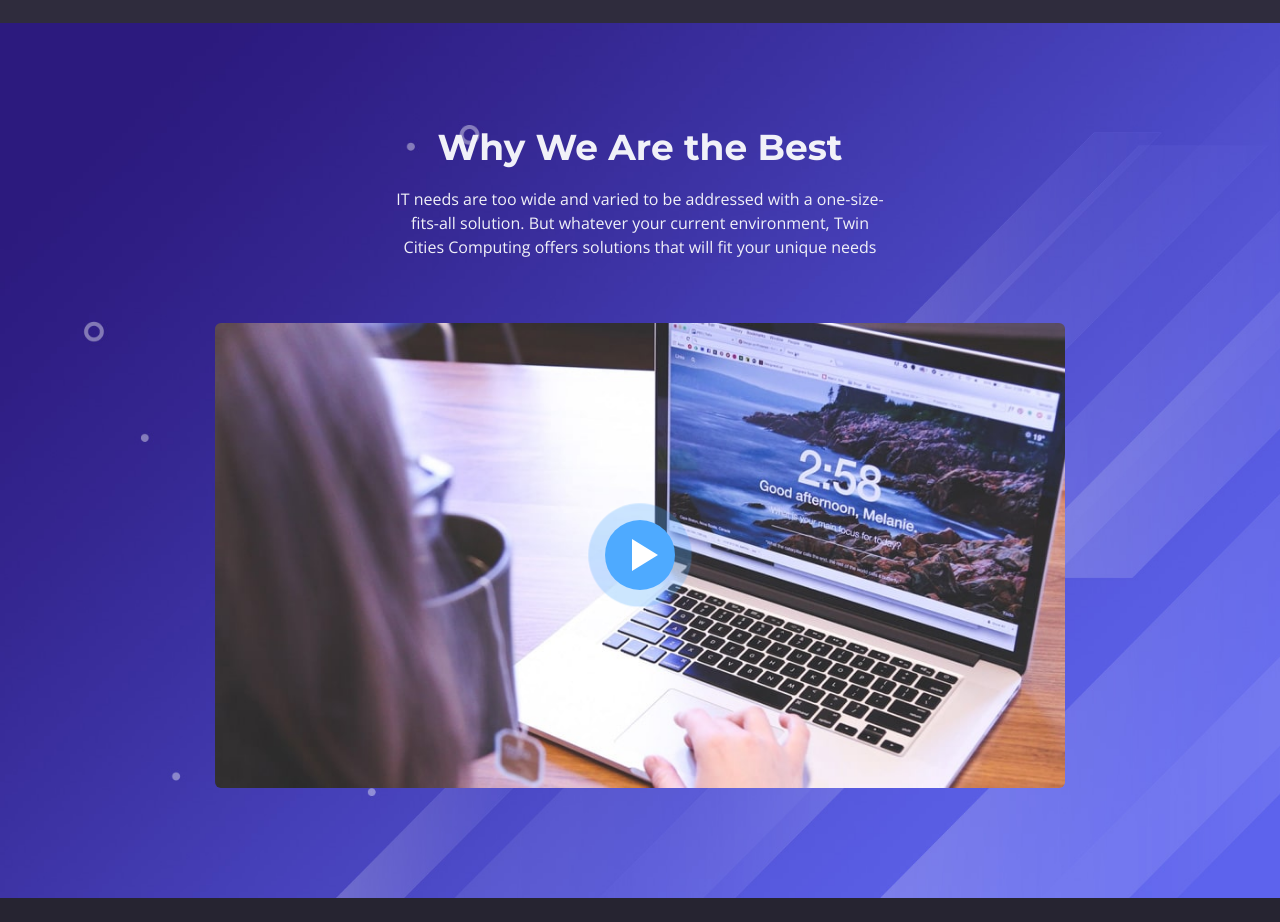
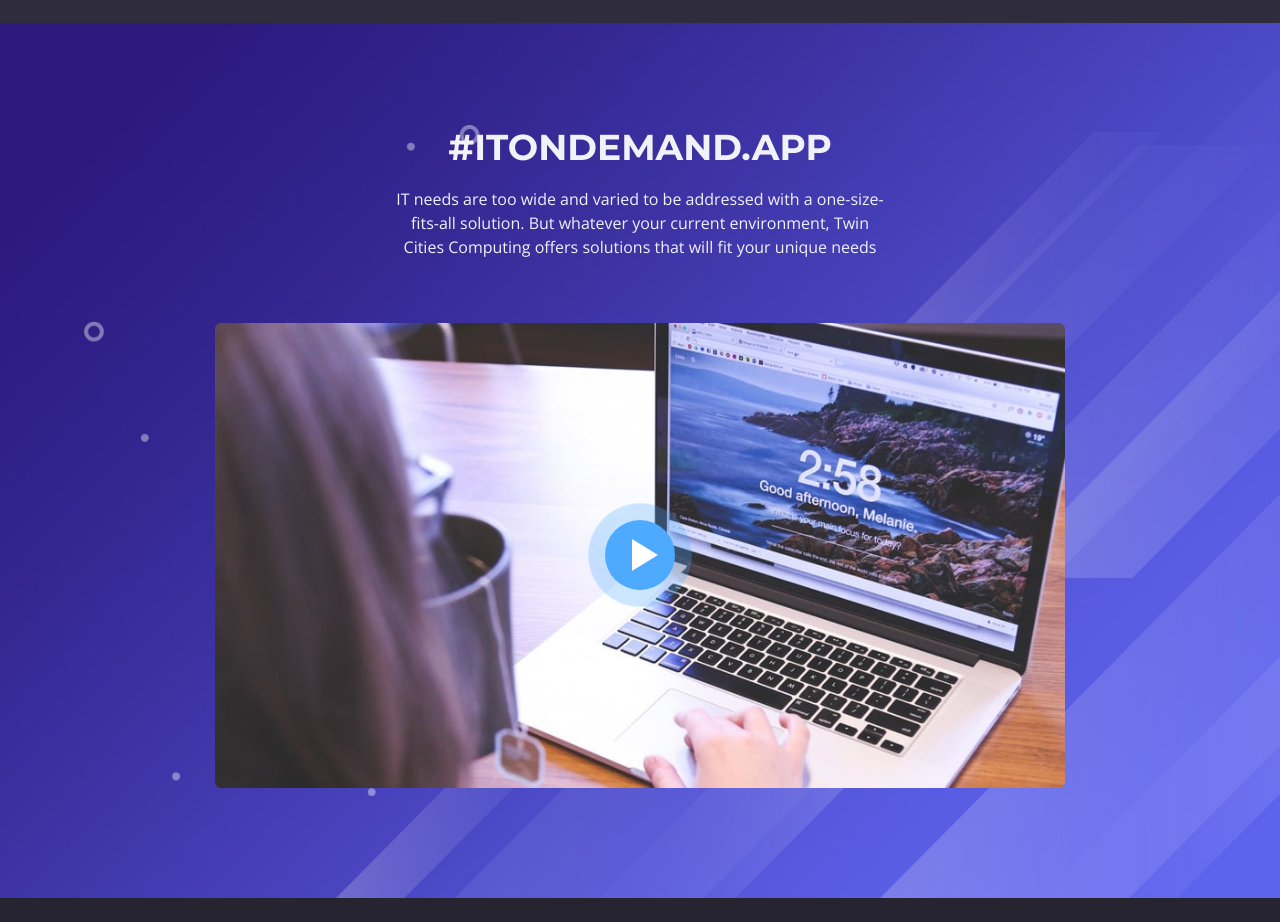
Before and after one commit to itondemandapp/itondemandapp.github.io, a plain HTML site: page index.html in a window 1280 px wide. Shown: the part 1960-2882 px from the top of the page. Drawn offline with nearby package versions, Linux system fonts and the light colour scheme.

Commit message:
Update index.html

```diff
--- a/index.html
+++ b/index.html
@@ -324,7 +324,7 @@
         <div class="container">
             <div class="row">
                 <div class="col-lg-12">
-                    <h2>Why We Are the Best</h2>
+                    <h2>#ITONDEMAND.APP</h2>
                     <div class="p-heading p-large">IT needs are too wide and varied to be addressed with a one-size-fits-all solution. But whatever your current environment, Twin Cities Computing offers solutions that will fit your unique needs</div>
                 </div> <!-- end of col -->
             </div> <!-- end of row -->
```
